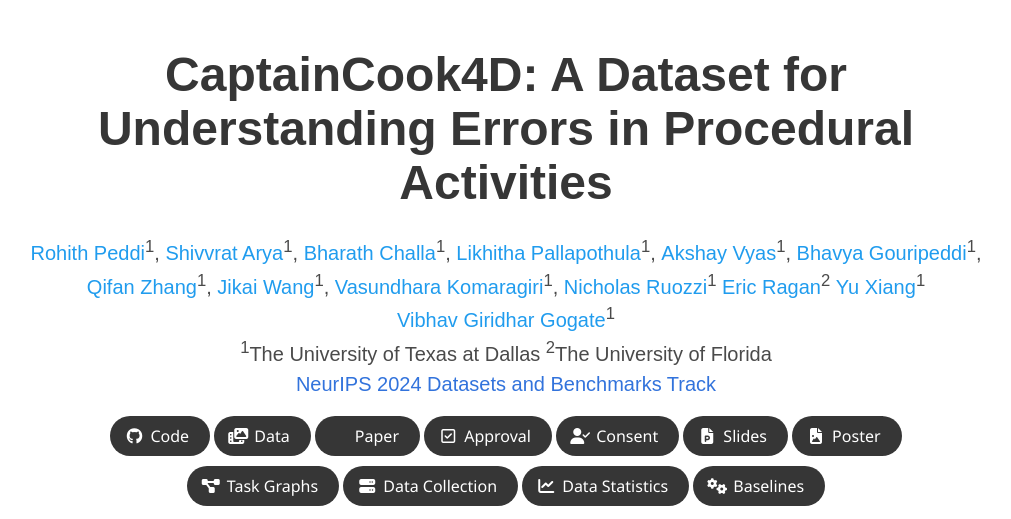
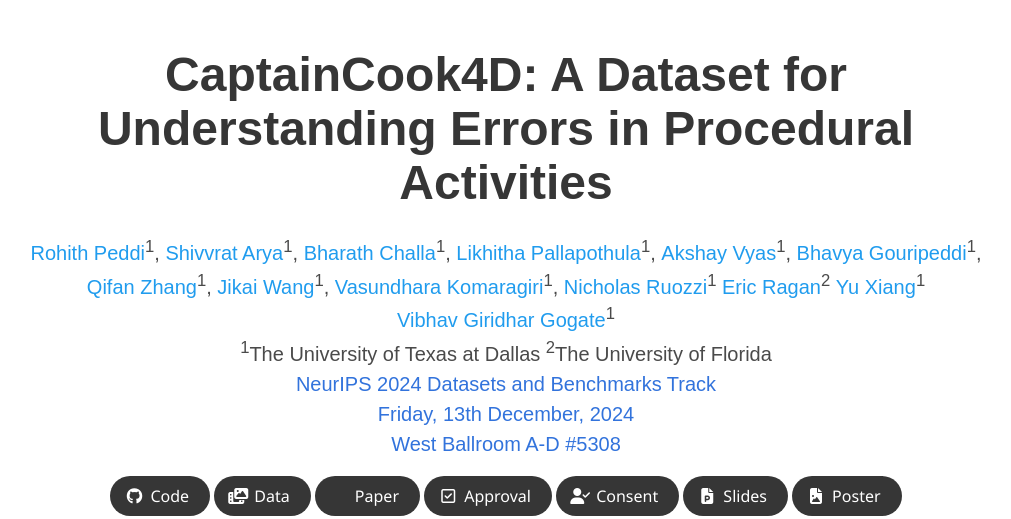
Before and after one commit to CaptainCook4D/captain-cook, a plain HTML site: page index.html in a window 1280 px wide. Shown: the top 519 px of the page, without its empty margins (134-1145 px from the left). Drawn offline with nearby package versions, Linux system fonts and the light colour scheme; some icons are missing; a web font is replaced by a local one.

```diff
--- a/index.html
+++ b/index.html
@@ -95,6 +95,18 @@
           <div class="is-size-5 publication-title">
             <span class="venue-block">
               <a href="https://neurips.cc/Conferences/2024/CallForDatasetsBenchmarks">NeurIPS 2024 Datasets and Benchmarks Track</a>
+            </span>
+          </div>
+
+            <div class="is-size-5 publication-title">
+              <span class="venue-block">
+                <a href="https://neurips.cc/Conferences/2024/CallForDatasetsBenchmarks">Friday, 13th December, 2024</a>
+              </span>
+            </div>
+
+          <div class="is-size-5 publication-title">
+            <span class="venue-block">
+              <a href="https://neurips.cc/Conferences/2024/CallForDatasetsBenchmarks">West Ballroom A-D #5308</a>
             </span>
           </div>
 
```
